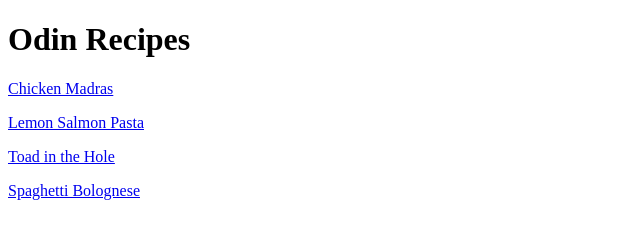
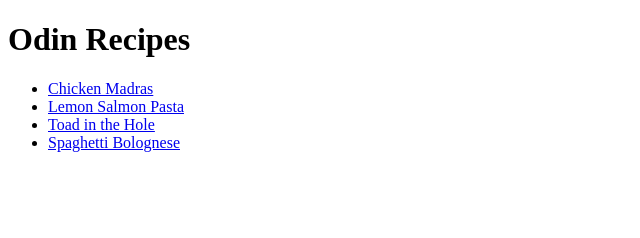
Before and after one commit to RJPNOR/odin-recipes, a plain HTML site: page index.html in a window 1280 px wide. Shown: the whole page, without its empty margins (0-640 px from the left). Drawn offline with Linux system fonts and the light colour scheme.

Commit message:
changed from paragraphs to unordered list
changed the list of links to recipes from paragraphs to an unordered list

```diff
--- a/index.html
+++ b/index.html
@@ -6,15 +6,11 @@
     </head>
     <body>
         <h1>Odin Recipes</h1>
-            <a href="./recipes/madras.html">Chicken Madras</a>
-        <p>
-            <a href="./recipes/lemon-salmon-pasta.html">Lemon Salmon Pasta</a>
-        </p>
-        <p>
-            <a href="./recipes/toad-hole.html">Toad in the Hole</a>
-        </p>
-        <p>
-            <a href="./recipes/bolognese.html">Spaghetti Bolognese</a>
-        </p>
+            <ul>
+                <li><a href="./recipes/madras.html">Chicken Madras</a></li>
+                <li><a href="./recipes/lemon-salmon-pasta.html">Lemon Salmon Pasta</a></li>
+                <li><a href="./recipes/toad-hole.html">Toad in the Hole</a></li>
+                <li><a href="./recipes/bolognese.html">Spaghetti Bolognese</a></li>
+            </ul>
     </body>
 </html>
```
